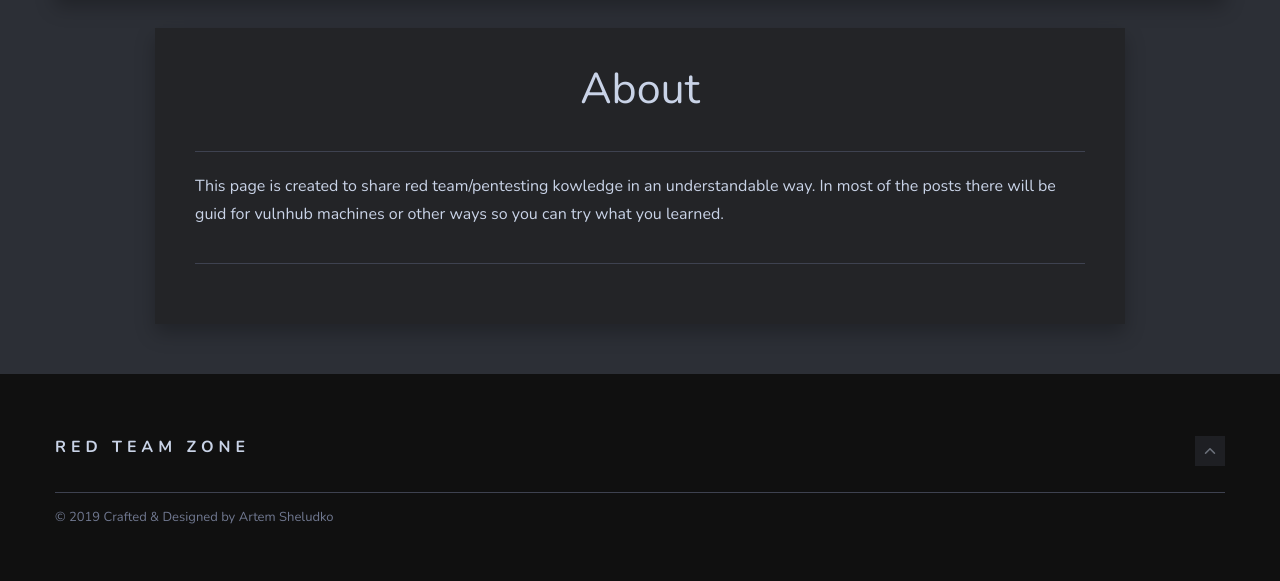
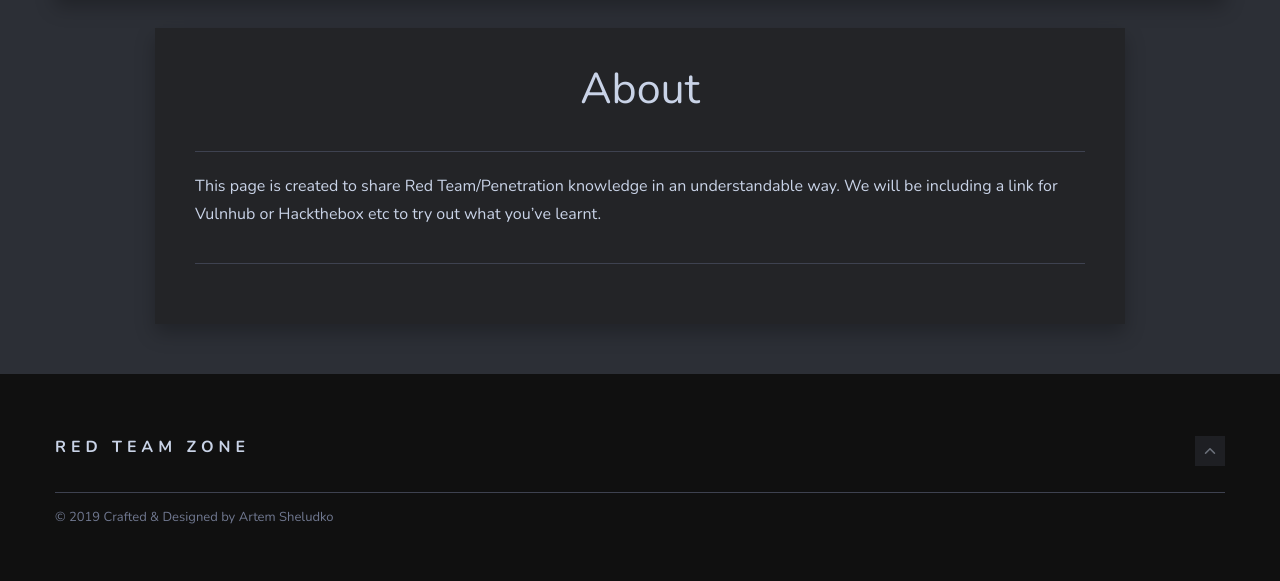
Before and after one commit to hzsolt21/hzsolt21.github.io, a Jekyll site: the page built from _pages/about.md, in a window 1280 px wide. Shown: the part 697-1278 px from the top of the page. Built offline with Jekyll 4.4.1, drawn with Linux system fonts in a browser that asks for light colours.

Commit message:
spelling mistakes

```diff
--- a/_pages/about.md
+++ b/_pages/about.md
@@ -5,4 +5,4 @@ image: 08.jpg
 permalink: /about/
 ---
 
-This page is created to share red team/pentesting kowledge in an understandable way. In most of the posts there will be guid for vulnhub machines or other ways so you can try what you learned.
+This page is created to share Red Team/Penetration knowledge in an understandable way. We will be including a link for Vulnhub or Hackthebox etc to try out what you've learnt.
```
